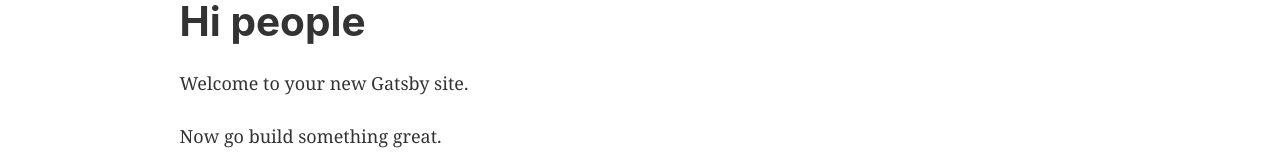
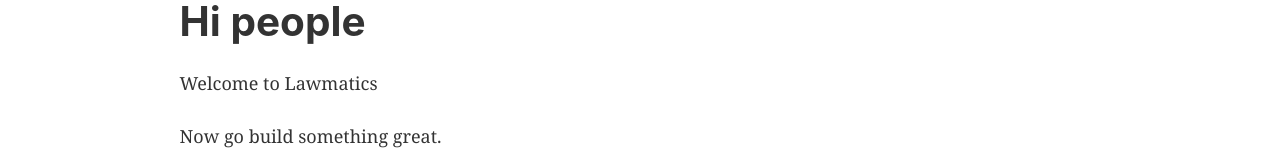
Before and after one commit to boost-legal/lm-gatsby-marketing, a Gatsby site: page / in a window 1280 px wide. Shown: the part 123-283 px from the top of the page. Built offline with nearby package versions, Linux system fonts and the light colour scheme; Gatsby itself is replaced by a stand-in of ours.

Commit message:
RDC - Change title for deploy test via gatsby cloud.

```diff
--- a/src/pages/index.js
+++ b/src/pages/index.js
@@ -9,7 +9,7 @@
   <Layout>
     <SEO title="Home" />
     <h1>Hi people</h1>
-    <p>Welcome to your new Gatsby site.</p>
+    <p>Welcome to Lawmatics</p>
     <p>Now go build something great.</p>
     <div style={{ maxWidth: `300px`, marginBottom: `1.45rem` }}>
       <Image />
```
